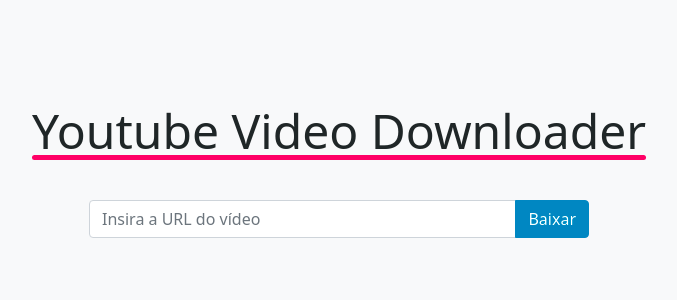
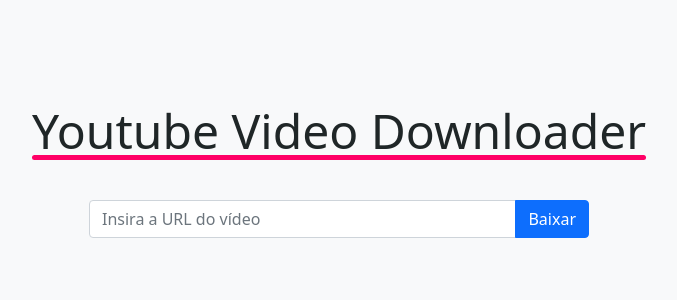
Before and after one commit to Moscarde/django_youtube_downloader, a Django app: page / in a window 1280 px wide. Shown: the part 206-506 px from the top of the page, without its empty margins (301-978 px from the left). Run offline with Django 5.2, Linux system fonts and the light colour scheme; data that the repository does not hold is empty.

Commit message:
feat: Add favicon to the video downloader page and remove animation from download button

```diff
--- a/youtube_downloader/templates/youtube_downloader/index.html
+++ b/youtube_downloader/templates/youtube_downloader/index.html
@@ -12,7 +12,7 @@
 
 		<title>Youtube Video Downloader</title>
 		<link rel="stylesheet" href="{% static "youtube_downloader/style.css" %}">
-
+        <link rel="icon" href="{% static 'youtube_downloader/favicon.ico' %}" type="image/x-icon" />
 	</head>
 	<body>
         <div id="main-content">
@@ -21,7 +21,7 @@
                 {% csrf_token %}
                 <div class="input-group">
                     <input type="url" name="video_url" class="form-control" placeholder="Insira a URL do vídeo" required />
-                    <button type="submit" class="btn btn-primary rgb-animate">Baixar</button>
+                    <button type="submit" class="btn btn-primary">Baixar</button>
                 </div>
                 <div id="loading-spinner" class="text-center mt-3">
                     <div class="spinner-border text-primary" role="status">
```
